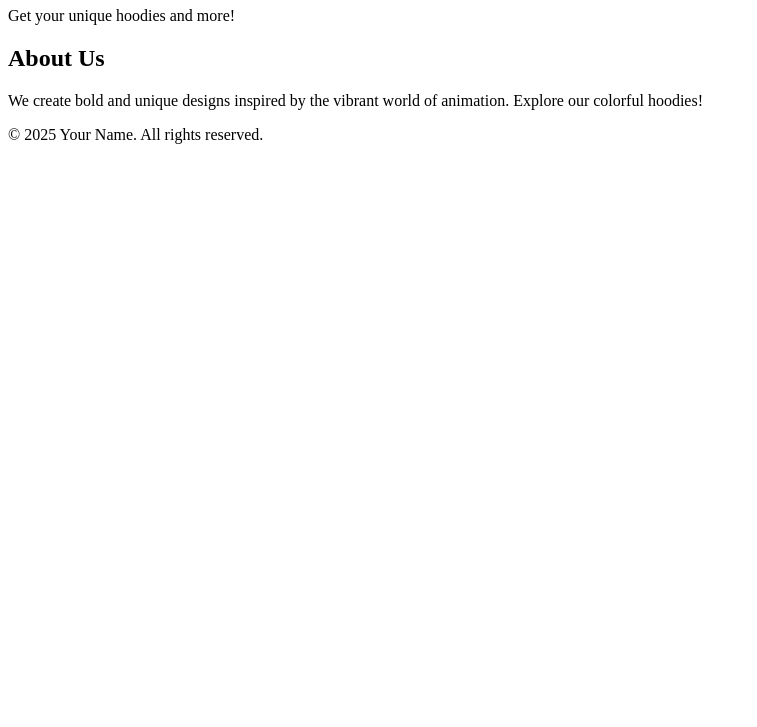
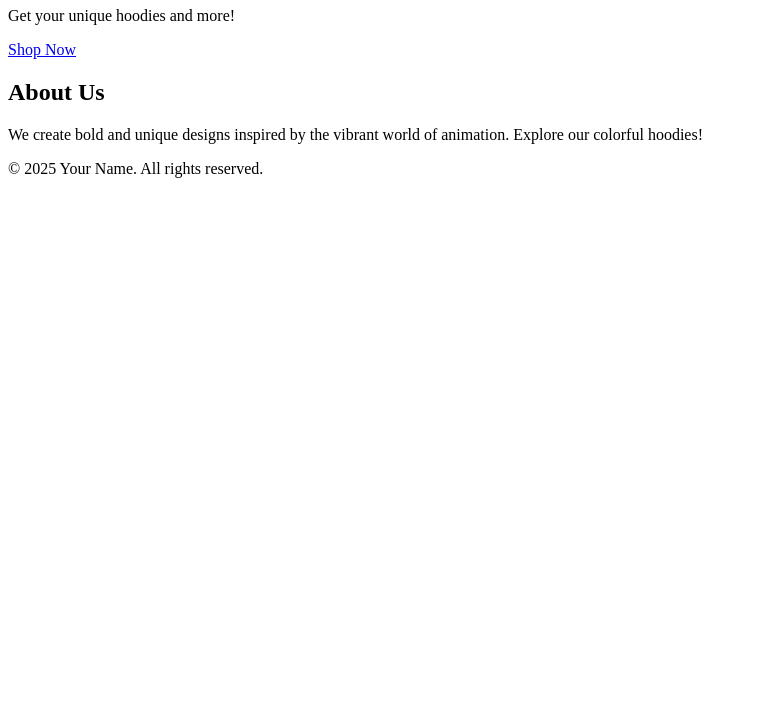
Before and after one commit to Boby136yo/my-website, a plain HTML site: page index.html in a window 1280 px wide. Shown: the part 73-800 px from the top of the page, without its empty margins (0-757 px from the left). Drawn offline with Linux system fonts and the light colour scheme.

Commit message:
Update index.html

```diff
--- a/index.html
+++ b/index.html
@@ -10,6 +10,8 @@
   <header class="hero-banner">
     <h1>Welcome to Your Entergalactic-Inspired Store!</h1>
     <p>Get your unique hoodies and more!</p>
+    <!-- Link/Button to Shopify Store -->
+    <a href="https://your-shopify-store.myshopify.com" class="shop-now-button">Shop Now</a>
   </header>
 
   <section class="about">
```
